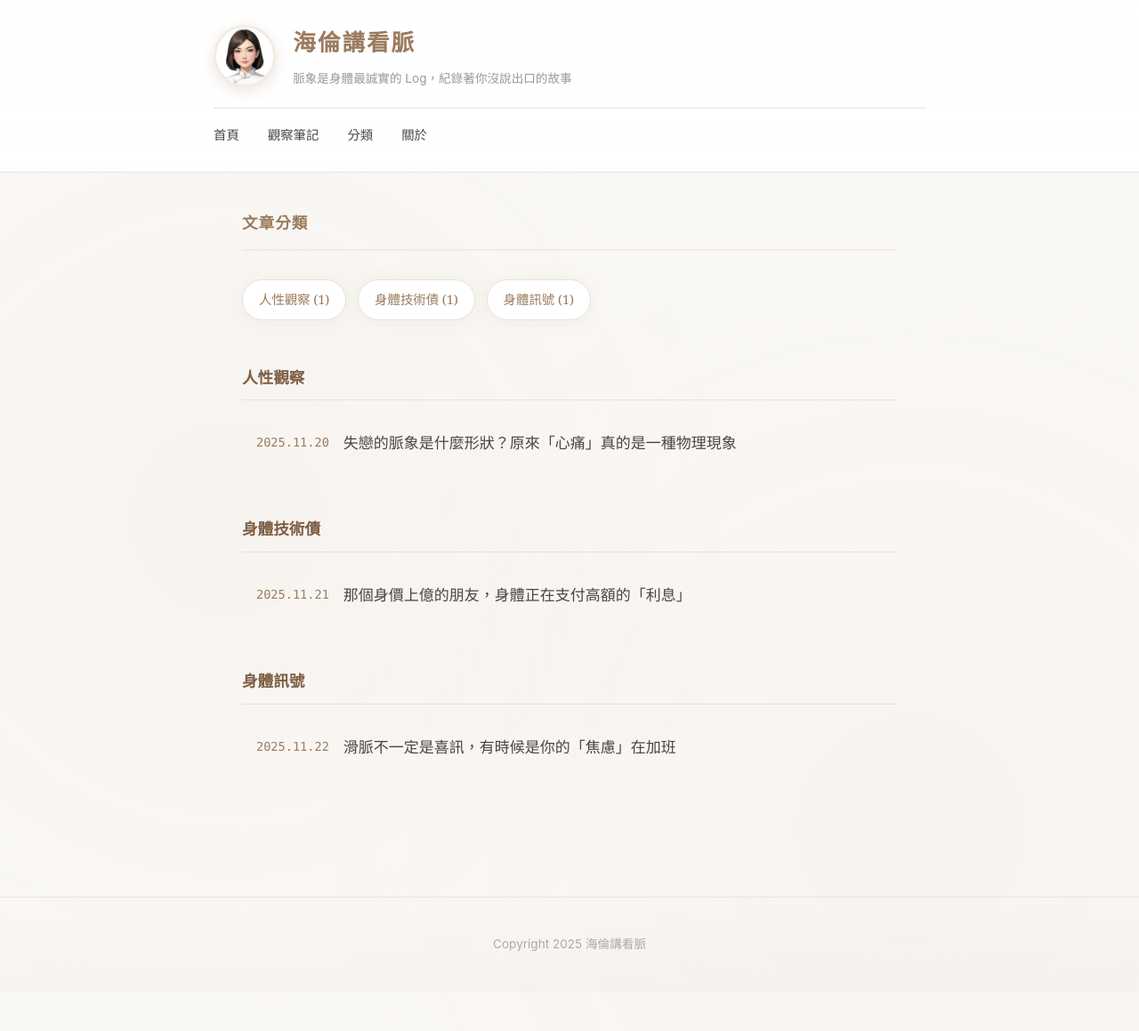
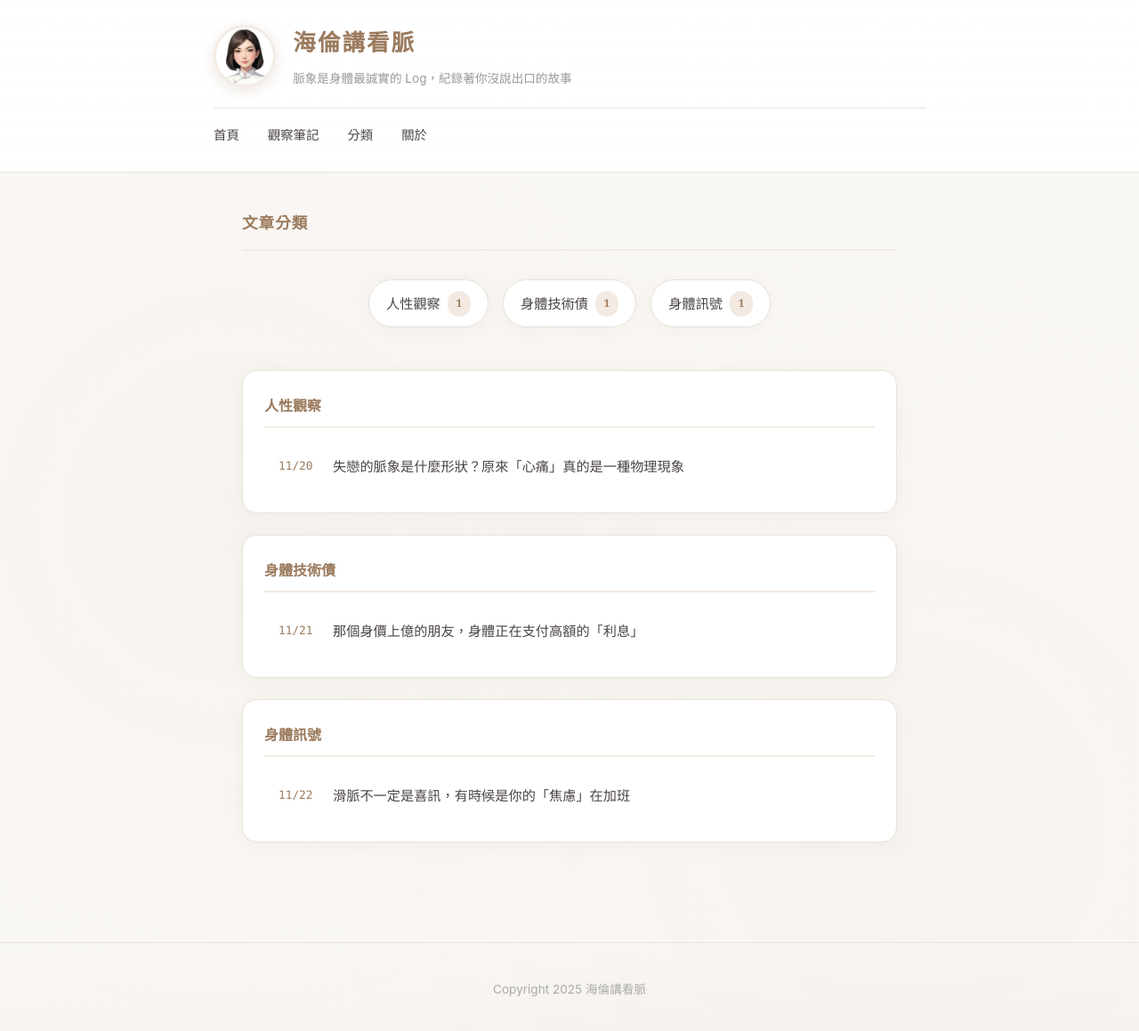
Before and after one commit to hathor-hua/helen, a Jekyll site: the page built from tags.html, in a window 1280 px wide and 1165 px high. Shown: the top 1159 px of the window at 89% size. Built offline with Jekyll 4.4.1, drawn with Linux system fonts in a browser that asks for light colours.

Commit message:
Redesign tags page with pill-style badges and card layout

```diff
--- a/css/style.css
+++ b/css/style.css
@@ -440,6 +440,118 @@ footer {
     letter-spacing: 1px;
 }
 
+.tags-cloud {
+    display: flex;
+    flex-wrap: wrap;
+    gap: 1rem;
+    margin-bottom: 3rem;
+    justify-content: center;
+}
+
+.tag-pill {
+    display: inline-flex;
+    align-items: center;
+    gap: 0.5rem;
+    background: var(--card-bg);
+    padding: 0.7rem 1.2rem;
+    border-radius: 30px;
+    text-decoration: none;
+    border: 1px solid var(--border-color);
+    box-shadow: var(--shadow);
+    transition: all 0.3s ease;
+}
+
+.tag-pill:hover {
+    background: var(--accent-color);
+    border-color: var(--accent-color);
+    transform: translateY(-3px);
+    box-shadow: var(--shadow-hover);
+}
+
+.tag-pill .tag-name {
+    color: var(--text-color);
+    font-size: 0.95rem;
+    font-weight: 500;
+}
+
+.tag-pill:hover .tag-name {
+    color: white;
+}
+
+.tag-pill .tag-count {
+    background: var(--accent-light);
+    color: var(--accent-color);
+    font-size: 0.75rem;
+    padding: 0.2rem 0.6rem;
+    border-radius: 20px;
+    font-weight: 600;
+}
+
+.tag-pill:hover .tag-count {
+    background: rgba(255,255,255,0.2);
+    color: white;
+}
+
+.tags-content {
+    margin-top: 2rem;
+}
+
+.tag-group {
+    background: var(--card-bg);
+    border-radius: 16px;
+    padding: 1.5rem;
+    margin-bottom: 1.5rem;
+    border: 1px solid var(--border-color);
+    box-shadow: var(--shadow);
+}
+
+.tag-group-title {
+    font-size: 1rem;
+    color: var(--accent-color);
+    margin-bottom: 1rem;
+    padding-bottom: 0.5rem;
+    border-bottom: 2px solid var(--accent-light);
+    font-family: -apple-system, BlinkMacSystemFont, "Segoe UI", sans-serif;
+}
+
+.tag-posts {
+    display: flex;
+    flex-direction: column;
+    gap: 0.5rem;
+}
+
+.tag-post-card {
+    display: flex;
+    align-items: center;
+    gap: 1rem;
+    padding: 0.8rem 1rem;
+    border-radius: 10px;
+    text-decoration: none;
+    transition: all 0.2s;
+}
+
+.tag-post-card:hover {
+    background: var(--accent-light);
+}
+
+.tag-post-card time {
+    color: var(--accent-color);
+    font-size: 0.8rem;
+    font-family: "SF Mono", Monaco, monospace;
+    min-width: 45px;
+}
+
+.tag-post-card .tag-post-title {
+    color: var(--text-color);
+    font-size: 0.95rem;
+    transition: color 0.2s;
+}
+
+.tag-post-card:hover .tag-post-title {
+    color: var(--accent-dark);
+}
+
+/* Keep old styles for backward compatibility */
 .tags-nav {
     display: flex;
     flex-wrap: wrap;
--- a/tags.html
+++ b/tags.html
@@ -7,26 +7,29 @@ description: 依標籤瀏覽所有文章
 <section class="tags-page">
     <h2>文章分類</h2>
 
-    {% assign tags = site.posts | map: "tags" | uniq | compact %}
-
-    <div class="tags-nav">
+    <div class="tags-cloud">
         {% for tag in site.tags %}
-        <a href="#{{ tag[0] | slugify }}" class="tag-link">{{ tag[0] }} ({{ tag[1].size }})</a>
+        <a href="#{{ tag[0] | slugify }}" class="tag-pill">
+            <span class="tag-name">{{ tag[0] }}</span>
+            <span class="tag-count">{{ tag[1].size }}</span>
+        </a>
         {% endfor %}
     </div>
 
-    {% for tag in site.tags %}
-    <div class="tag-section" id="{{ tag[0] | slugify }}">
-        <h3>{{ tag[0] }}</h3>
-        <ul class="archive-list">
-            {% for post in tag[1] %}
-            <li>
-                <time datetime="{{ post.date | date_to_xmlschema }}">{{ post.date | date: "%Y.%m.%d" }}</time>
-                <a href="{{ post.url | relative_url }}">{{ post.title }}</a>
-            </li>
-            {% endfor %}
-        </ul>
+    <div class="tags-content">
+        {% for tag in site.tags %}
+        <div class="tag-group" id="{{ tag[0] | slugify }}">
+            <h3 class="tag-group-title">{{ tag[0] }}</h3>
+            <div class="tag-posts">
+                {% for post in tag[1] %}
+                <a href="{{ post.url | relative_url }}" class="tag-post-card">
+                    <time datetime="{{ post.date | date_to_xmlschema }}">{{ post.date | date: "%m/%d" }}</time>
+                    <span class="tag-post-title">{{ post.title }}</span>
+                </a>
+                {% endfor %}
+            </div>
+        </div>
+        {% endfor %}
     </div>
-    {% endfor %}
 
 </section>
```
